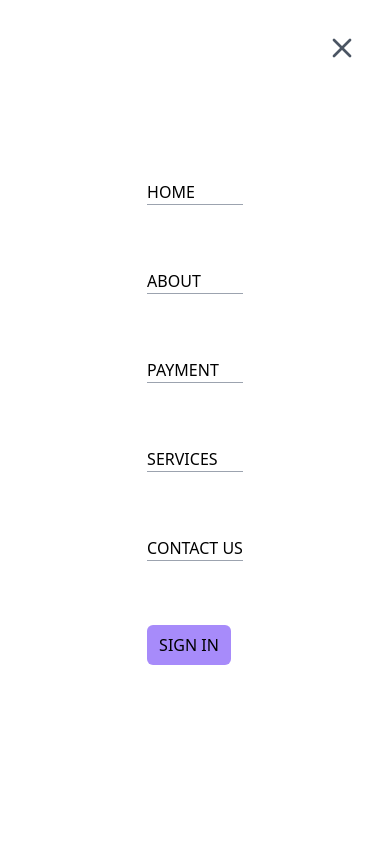
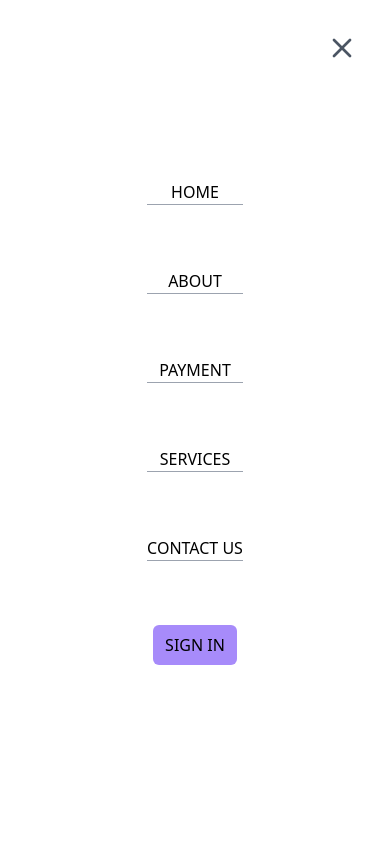
Before and after one commit to Nuuriii/koin, a React (Vite) app: page / in a window 390 px wide. Both pictures are taken after a click on the element 346 px from the left and 36 px from the top of the page. Shown: the top 844 px of the page. Built offline with nearby package versions, Linux system fonts and the light colour scheme.

Commit message:
center word in Link

```diff
--- a/src/Component/Nav/Nav.jsx
+++ b/src/Component/Nav/Nav.jsx
@@ -42,22 +42,22 @@ function Nav() {
                      </svg>
                   </div>
                   <ul className='MENU-LINK-MOBILE-OPEN flex flex-col  justify-between min-h-[250px]'>
-                     <li className='my-8 uppercase border-b border-gray-400'>
+                     <li className='flex justify-center my-8 uppercase border-b border-gray-400'>
                         <Link to={"/home"}>Home</Link>
                      </li>
-                     <li className='my-8 uppercase border-b border-gray-400'>
+                     <li className='flex justify-center my-8 uppercase border-b border-gray-400'>
                         <Link>About</Link>
                      </li>
-                     <li className='my-8 uppercase border-b border-gray-400'>
+                     <li className='flex justify-center my-8 uppercase border-b border-gray-400'>
                         <Link>Payment</Link>
                      </li>
-                     <li className='my-8 uppercase border-b border-gray-400'>
+                     <li className='flex justify-center my-8 uppercase border-b border-gray-400'>
                         <Link>Services</Link>
                      </li>
-                     <li className='my-8 uppercase border-b border-gray-400'>
+                     <li className='flex justify-center my-8 uppercase border-b border-gray-400'>
                         <Link>Contact Us</Link>
                      </li>
-                     <li className='my-8 uppercase '>
+                     <li className='flex justify-center my-8 uppercase'>
                         <button className='px-3 py-2 rounded-md bg-violet-400 hover:bg-violet-300'>
                            SIGN IN{" "}
                         </button>
```
